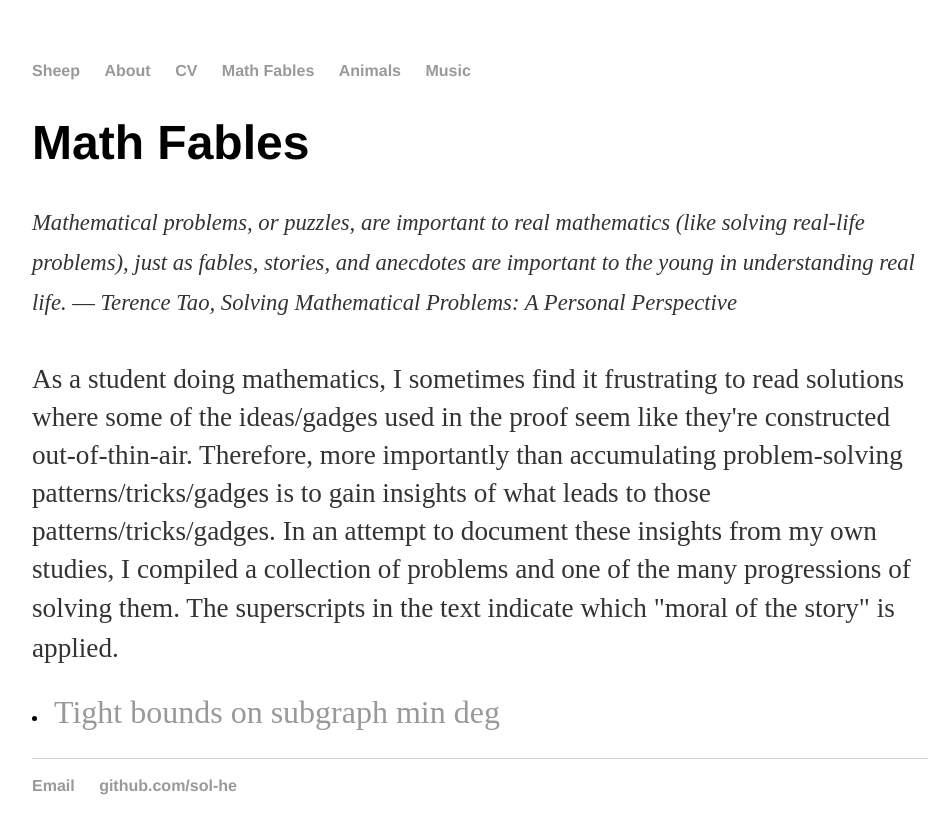
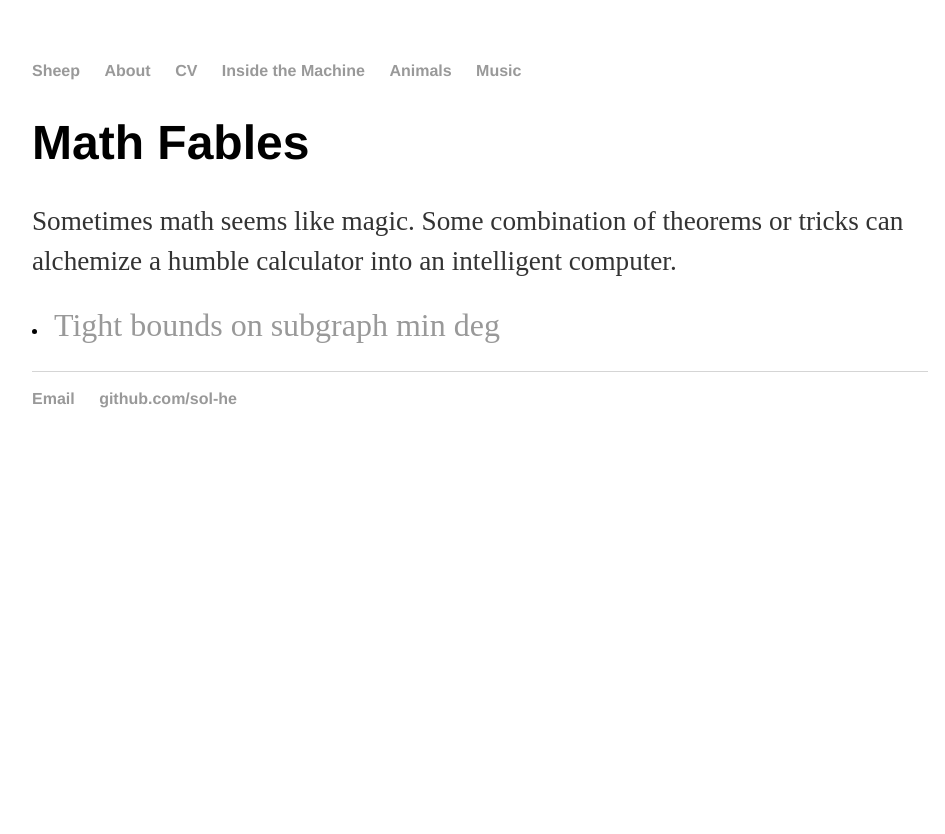
Before and after one commit to sol-he/sol-he.github.io, a Jekyll site: the page built from machine/index.html, in a window 1280 px wide. Shown: the top 834 px of the page, without its empty margins (160-1105 px from the left). Built offline with Jekyll 4.4.1, drawn with Linux system fonts in a browser that asks for light colours.

Commit message:
restructure page

```diff
--- a/_layouts/default.html
+++ b/_layouts/default.html
@@ -52,7 +52,7 @@
 <li><a href="/">Sheep</a></li>
 <li><a href="/about">About</a></li>
 <li><a href="/cv">CV</a></li>
-<li><a href="/fables">Math Fables</a></li>
+<li><a href="/machine">Inside the Machine</a></li>
 <li><a href="/animals">Animals</a></li>
 <li><a href="/music">Music</a></li>
 
--- a/about/index.html
+++ b/about/index.html
@@ -18,7 +18,7 @@ title: About Sol He
 			<div class="info">
 				<p>
 				<br>
-				  Graduate Student
+				  PhD Student
 				  <br>
 				  Department of Mathematics
 				  <br>
--- a/fables/index.html
+++ b/machine/index.html
@@ -13,21 +13,25 @@ title: Math Fables
 
 
   <p>
+    <!--
     <small><i>
     Mathematical problems, or puzzles, are important to real mathematics
     (like solving real-life problems),
     just as fables, stories, and anecdotes are important
     to the young in understanding real life. ― Terence Tao, Solving Mathematical Problems: A Personal Perspective
   </small></i>
-    <br>
-    <br>
-    As a student doing mathematics, I sometimes find it frustrating to read solutions
-    where some of the ideas/gadges used in the proof seem like they're constructed
+
+    As a student doing mathematics, I sometimes find it confusing to read solutions
+    where some of the ideas/gadgets used in the proof seem like they're constructed
     out-of-thin-air. Therefore, more importantly than accumulating problem-solving
-    patterns/tricks/gadges is to gain insights of what leads to those
-    patterns/tricks/gadges. In an attempt to document these insights from my own studies,
+    patterns/tricks/gadgets is to gain insights to what leads to those
+    patterns/tricks/gadgets. In an attempt to document these insights from my own studies,
     I compiled a collection of problems and one of the many progressions of solving them.
     The superscripts in the text indicate which "moral of the story" is applied.
+-->
+
+    Sometimes math seems like magic. Some combination of theorems or tricks
+    can alchemize a humble calculator into an intelligent computer.
 
     <font size="+3">
     <li>
```
Also changed, not shown: machine/atom.xml (renamed from fables/atom.xml).
